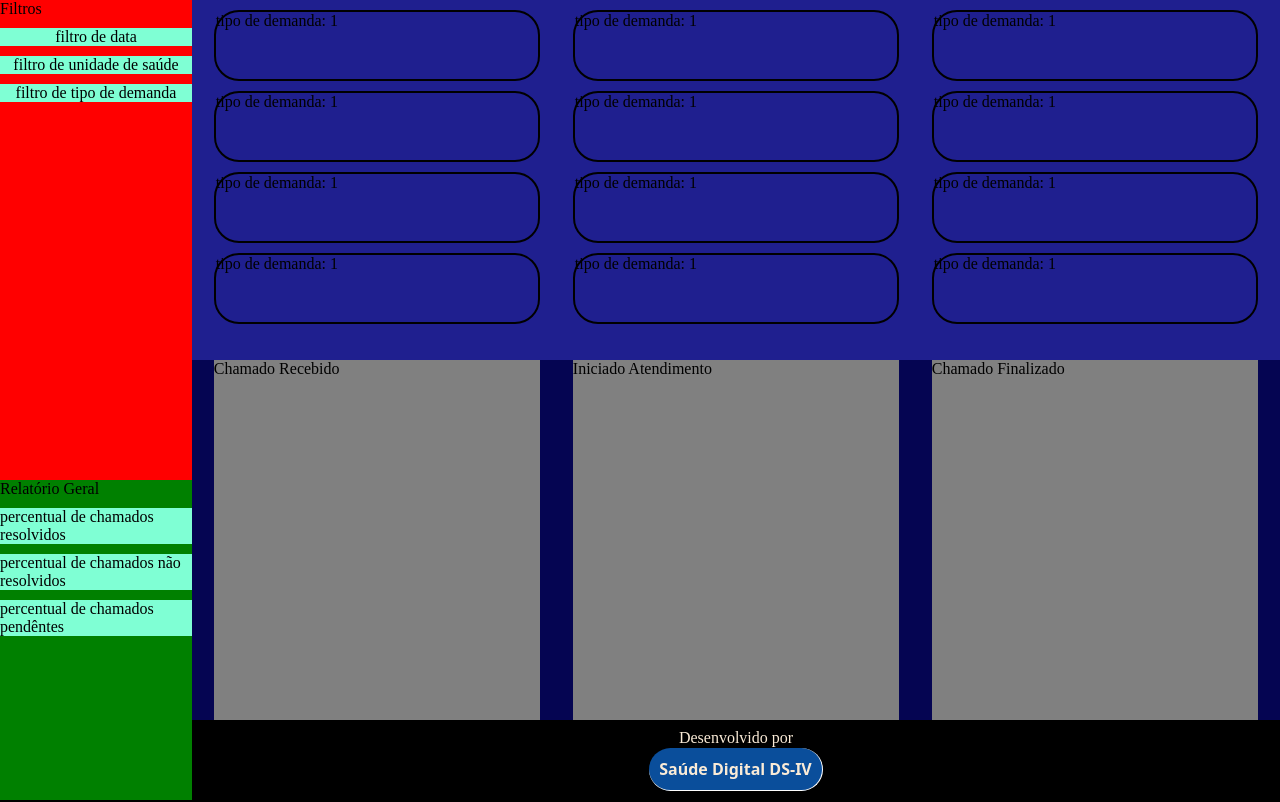
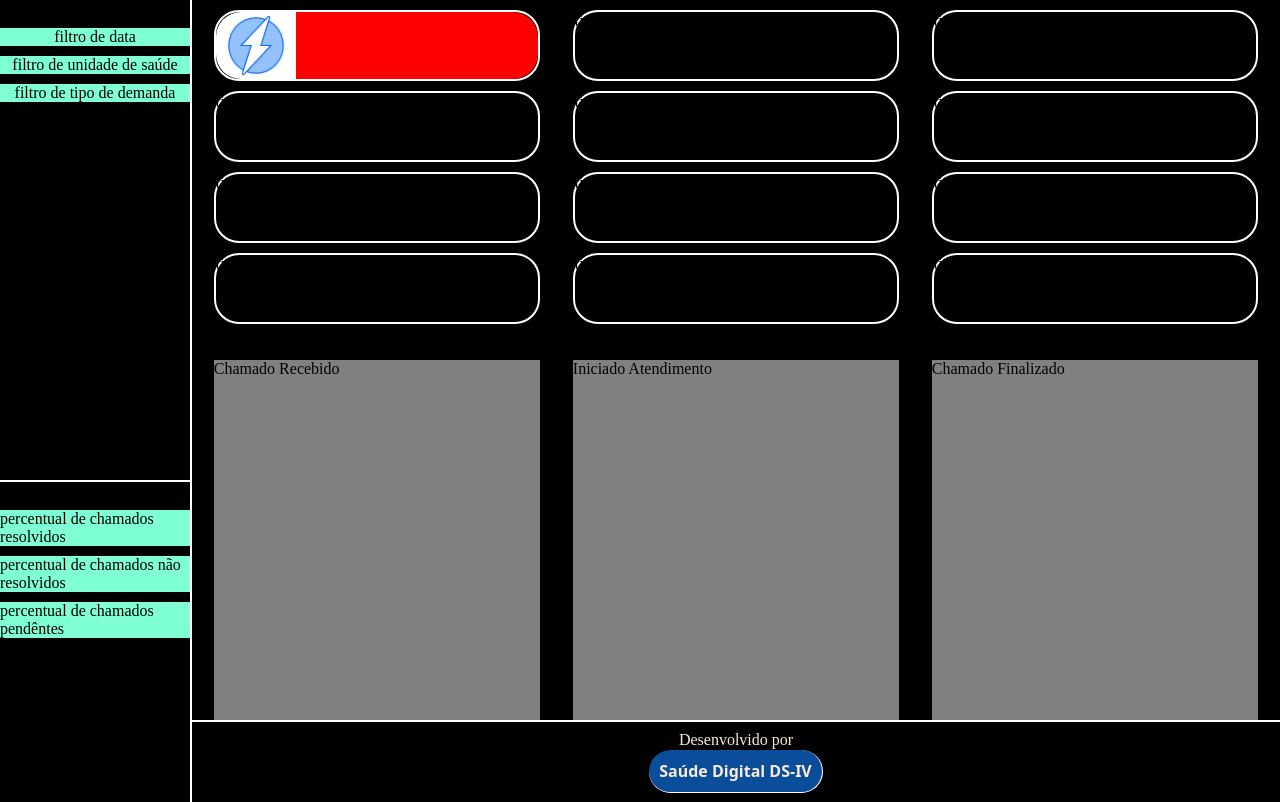
Before and after one commit to br-on/ddaf-chamados, a plain HTML site: page index.html in a window 1280 px wide. Drawn offline with Linux system fonts and the light colour scheme.

Commit message:
add. img eletrica

```diff
--- a/index.html
+++ b/index.html
@@ -3,88 +3,9 @@
 <head>
     <meta charset="UTF-8">
     <meta name="viewport" content="width=device-width, initial-scale=1.0">
+    <link rel="stylesheet" href="style.css">
+    <title>Radar de Chamados</title>
 
-    <title>Radar de Chamados</title>
-    <style>
-        * {
-    margin: 0;
-    padding: 0;
-}
-body {
-    background-color: black;
-    display: flex;
-    height: 100vh;
-}
-header {
-    width: 15%;
-    background-color: aqua;
-}
-.filtros {
-    height: 60%;
-    background-color: red;
-    display: flex;
-    flex-direction: column;
-}
-.percentual {
-    height: 40%;
-    background-color: green;
-}
-main {
-    width: 85%;
-    background-color: aquamarine;
-}
-.tipos-demandas {
-    height: 45%;
-    background-color: rgb(31, 31, 143);
-    display: grid;
-    justify-content: center;
-    grid-template-columns: 30% 30% 30%;
-    grid-template-rows: 22.5% 22.5% 22.5% 22.5%;
-    column-gap: 3%;
-}
-.andamento-demandas {
-    height: 45%;
-    background-color: rgb(5, 5, 82);
-    display: grid;
-    justify-content: center;
-    grid-template-columns: 30% 30% 30%;
-    column-gap: 3%
-}
-footer {
-    height:10%;
-    background-color: black;
-    display: flex;
-    flex-direction: column;
-    align-items: center;
-    justify-content: center;
-    color: antiquewhite;
-}
-.demanda-tipo {
-    border: solid rgb(0, 0, 0) 2px;
-    border-radius: 25px;
-    margin-top: 10px;
-}
-.demanda-andamento{
-    background-color: gray;
-}
-.footer-sdds4{
-    margin-top: 1.5px;
-    background-color: rgb(10, 78, 155);
-    border-radius: 30px;
-    padding: 10px;
-    font-family:system-ui, -apple-system, BlinkMacSystemFont, 'Segoe UI', Roboto, Oxygen, Ubuntu, Cantarell, 'Open Sans', 'Helvetica Neue', sans-serif;
-    font-weight: bold;
-    border-bottom: solid 1px white;
-    border-right: solid 0.8px white;
-}
-.opcao-filtro, .relatorio-geral {
-    margin-top: 10px;
-    display: flex;
-    align-items: center;
-    justify-content: center;
-    background-color: aquamarine;
-}
-    </style>
 </head>
 <body>
     <header>
@@ -113,7 +34,14 @@ footer {
     </header>
     <main>
         <section class="tipos-demandas">
-            <div class="demanda-tipo">tipo de demanda: 1</div>
+            <div class="demanda-tipo">
+                <div class="img-tipo-demanda">
+                    <img src="/img/tipo-demanda-eletrica.png" alt="">
+                </div>
+                <div class="info-tipo-demanda">
+
+                </div>
+            </div>
             <div class="demanda-tipo">tipo de demanda: 1</div>
             <div class="demanda-tipo">tipo de demanda: 1</div>
             <div class="demanda-tipo">tipo de demanda: 1</div>
--- a/style.css
+++ b/style.css
@@ -13,13 +13,16 @@ header {
 }
 .filtros {
     height: 60%;
-    background-color: red;
+    background-color: rgb(0, 0, 0);
     display: flex;
     flex-direction: column;
+    border-right: solid 2px white;
 }
 .percentual {
     height: 40%;
-    background-color: green;
+    background-color: rgb(0, 0, 0);
+    border-right: solid 2px white;
+    border-top: solid 2px white;
 }
 main {
     width: 85%;
@@ -27,7 +30,7 @@ main {
 }
 .tipos-demandas {
     height: 45%;
-    background-color: rgb(31, 31, 143);
+    background-color: rgb(0, 0, 0);
     display: grid;
     justify-content: center;
     grid-template-columns: 30% 30% 30%;
@@ -36,11 +39,11 @@ main {
 }
 .andamento-demandas {
     height: 45%;
-    background-color: rgb(5, 5, 82);
+    background-color: rgb(0, 0, 0);
     display: grid;
     justify-content: center;
     grid-template-columns: 30% 30% 30%;
-    column-gap: 3%
+    column-gap: 3%;
 }
 footer {
     height:10%;
@@ -50,11 +53,14 @@ footer {
     align-items: center;
     justify-content: center;
     color: antiquewhite;
+    border-top: solid 2px white;
+
 }
 .demanda-tipo {
-    border: solid rgb(0, 0, 0) 2px;
+    border: solid rgb(255, 255, 255) 2px;
     border-radius: 25px;
     margin-top: 10px;
+    display: flex;
 }
 .demanda-andamento{
     background-color: gray;
@@ -79,3 +85,21 @@ footer {
 .relatorio-geral {
 
 }
+.img-tipo-demanda {
+    background-color: white;
+    width: 25%;
+    border-top-left-radius: 25px;
+    border-bottom-left-radius: 25px;
+    display: flex;
+    align-items: center;
+    justify-content: center;
+}
+.img-tipo-demanda img {
+    max-height: 90%;
+}
+.info-tipo-demanda {
+    background-color: red;
+    width: 75%;
+    border-top-right-radius: 25px;
+    border-bottom-right-radius: 25px;
+}
```
Also changed, not shown: img/tipo-demanda-eletrica.png (added), 1 other file.
